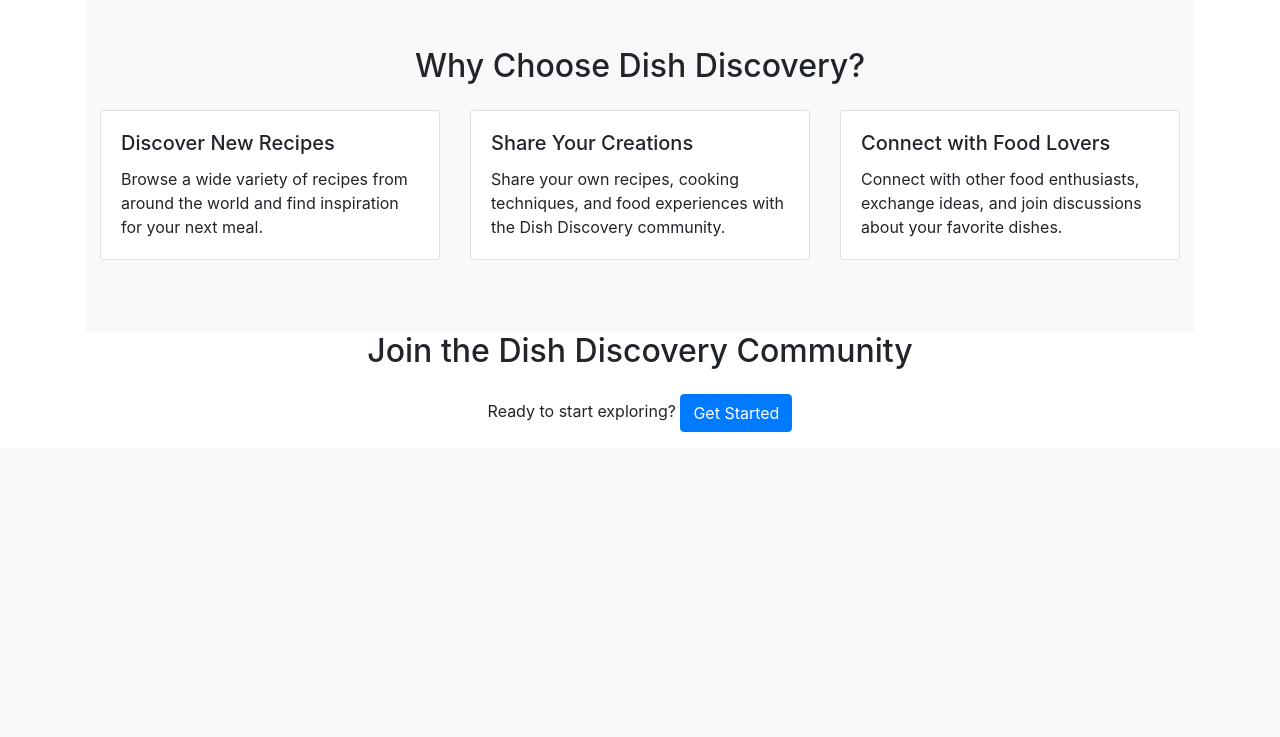
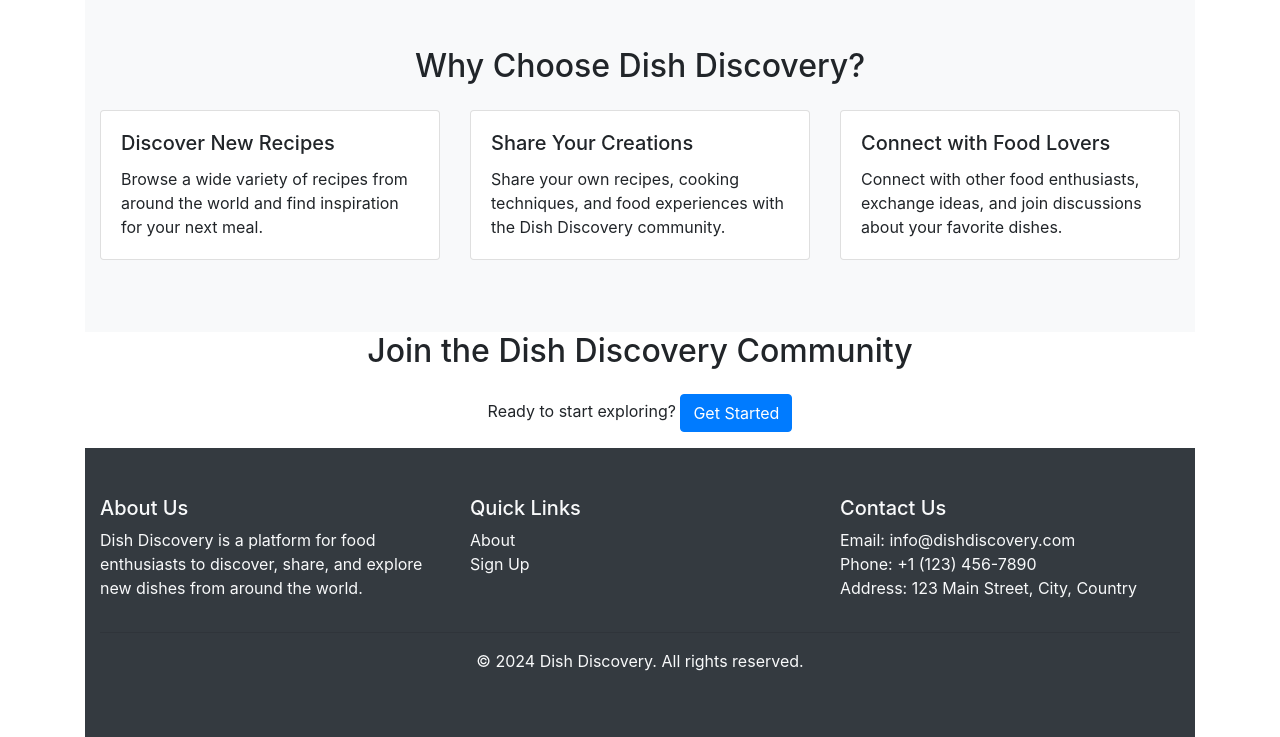
Before and after one commit to stanly08/dish-discovery, a Flask app: page / in a window 1280 px wide. Shown: the part 1078-1815 px from the top of the page. Before the commit the page ends 1510 px from the top, so only its background shows below. Run offline with Flask 3, Linux system fonts and the light colour scheme; data that the repository does not hold is empty; some libraries are stand-ins or nearby versions.

Commit message:
added the footer section

```diff
--- a/app/templates/index.html
+++ b/app/templates/index.html
@@ -118,4 +118,33 @@
   </p>
   {% endif %}
 </section>
+
+<!-- Footer Section -->
+<footer class="footer bg-dark text-light py-5">
+  <div class="container">
+    <div class="row">
+      <div class="col-md-4">
+        <h5>About Us</h5>
+        <p>Dish Discovery is a platform for food enthusiasts to discover, share, and explore new dishes from around the world.</p>
+      </div>
+      <div class="col-md-4">
+        <h5>Quick Links</h5>
+        <ul class="list-unstyled">
+          <li><a href="{{ url_for('home.about') }}" class="text-light">About</a></li>
+          <li><a href="{{ url_for('home.register') }}" class="text-light">Sign Up</a></li>
+        </ul>
+      </div>
+      <div class="col-md-4">
+        <h5>Contact Us</h5>
+        <ul class="list-unstyled">
+          <li>Email: info@dishdiscovery.com</li>
+          <li>Phone: +1 (123) 456-7890</li>
+          <li>Address: 123 Main Street, City, Country</li>
+        </ul>
+      </div>
+    </div>
+    <hr />
+    <p class="text-center">&copy; 2024 Dish Discovery. All rights reserved.</p>
+  </div>
+</footer>
 {% endblock %}
```
